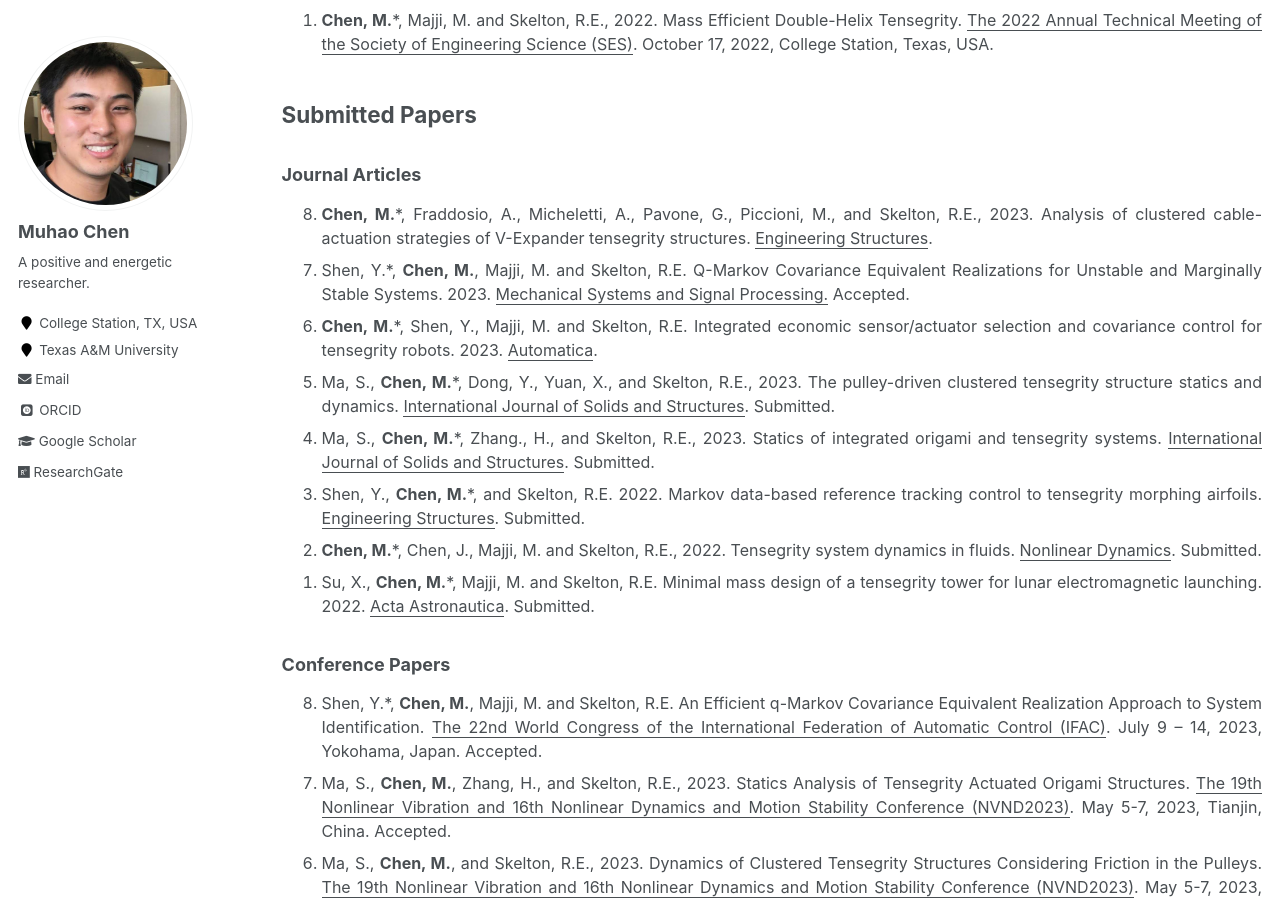
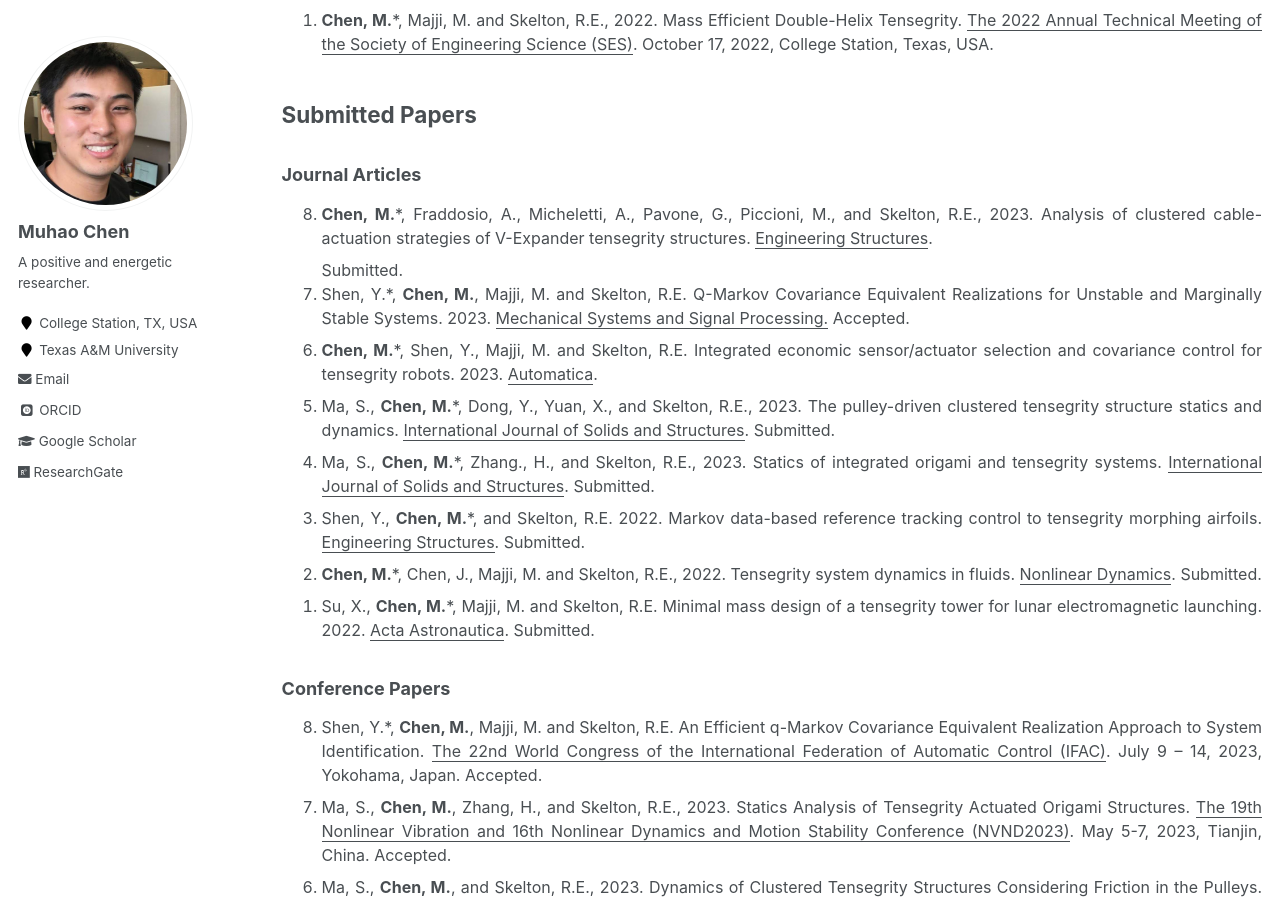
Before and after one commit to Muhao-Chen/muhao-chen.github.io, a Jekyll site: the page built from _pages/publication.md, in a window 1280 px wide and 900 px high, scrolled down 1914 px. Built offline with Jekyll 4.4.1, drawn with Linux system fonts in a browser that asks for light colours; some web fonts are replaced.

Commit message:
Update publication.md

```diff
--- a/_pages/publication.md
+++ b/_pages/publication.md
@@ -59,7 +59,7 @@ toc: true
 ### Journal Articles
 <font size=3>
 <ol reversed>
-<li> <strong>Chen, M.</strong>*, Fraddosio, A., Micheletti, A., Pavone, G., Piccioni, M., and Skelton, R.E., 2023. Analysis of clustered cable-actuation strategies of V-Expander tensegrity structures. <u>Engineering Structures</u>. </li>
+<li> <strong>Chen, M.</strong>*, Fraddosio, A., Micheletti, A., Pavone, G., Piccioni, M., and Skelton, R.E., 2023. Analysis of clustered cable-actuation strategies of V-Expander tensegrity structures. <u>Engineering Structures</u>. </li> Submitted.
 <li> Shen, Y.*, <strong>Chen, M.</strong>, Majji, M. and Skelton, R.E. Q-Markov Covariance Equivalent Realizations for Unstable and Marginally Stable Systems. 2023. <u>Mechanical Systems and Signal Processing.</u> Accepted. </li>
 <li> <strong>Chen, M.</strong>*, Shen, Y., Majji, M. and Skelton, R.E. Integrated economic sensor/actuator selection and covariance control for tensegrity robots. 2023. <u>Automatica</u>. </li>
 <li> Ma, S., <strong>Chen, M.</strong>*, Dong, Y., Yuan, X., and Skelton, R.E., 2023. The pulley-driven clustered tensegrity structure statics and dynamics. <u>International Journal of Solids and Structures</u>. Submitted. </li>
```
